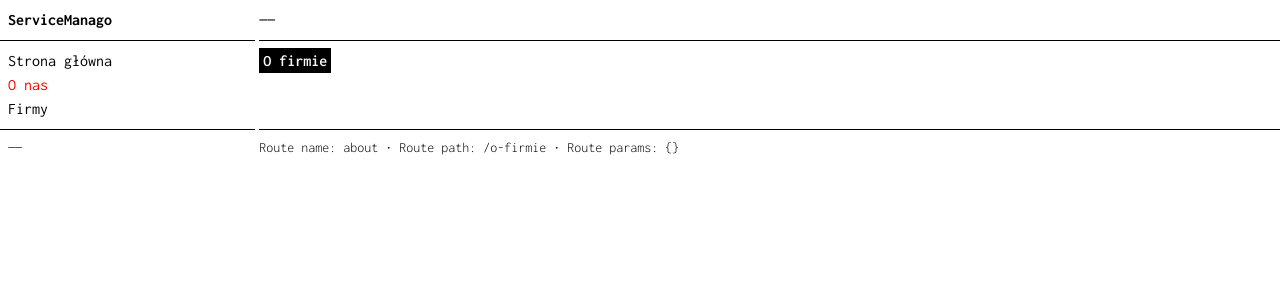
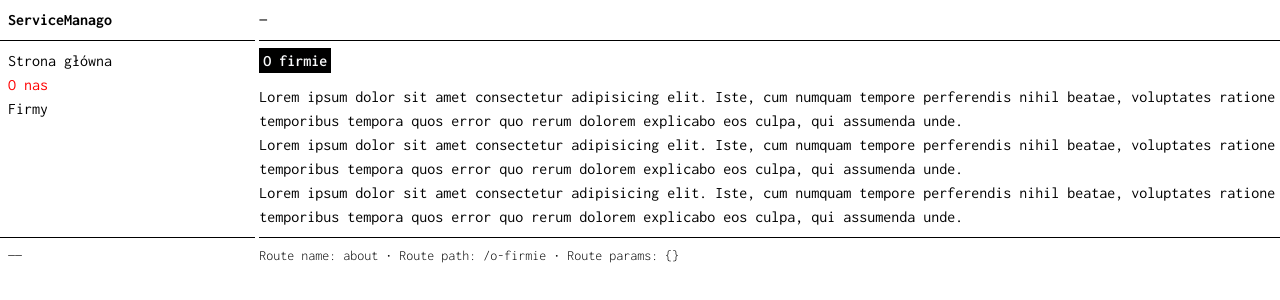
Before and after one commit to KacperMo/ServiceManago-Front, a Vue app in the folder vue/: page /o-firmie in a window 1280 px wide. Shown: the top 300 px of the page. Built offline with nearby package versions, Linux system fonts and the light colour scheme; the HTML template or start-up script is replaced by a standard one.

Commit message:
Add the company show view

```diff
--- a/vue/src/App.vue
+++ b/vue/src/App.vue
@@ -9,7 +9,7 @@ import AppFooter from "@/components/AppFooter.vue";
     <div class="w-1/5 mr-1 p-2 font-bold">
       <RouterLink :to="{ name: 'home' }" class="logo">ServiceManago</RouterLink>
     </div>
-    <div class="w-4/5 py-2">&mdash;&mdash;</div>
+    <div class="w-4/5 py-2">&mdash;</div>
   </div>
   <div class="flex">
     <AppNav />
--- a/vue/src/assets/main.css
+++ b/vue/src/assets/main.css
@@ -1,10 +1,13 @@
-/* @import './base.css'; */
 @tailwind base;
 @tailwind components;
 @tailwind utilities;
 
 body {
   font-family: "Inconsolata", monospace;
+}
+
+a:hover {
+  color: red;
 }
 
 a.logo {
--- a/vue/src/router/index.js
+++ b/vue/src/router/index.js
@@ -19,6 +19,11 @@ const router = createRouter({
       name: "companies.index",
       component: () => import("../views/Company/IndexView.vue"),
     },
+    {
+      path: "/firmy/:id",
+      name: "companies.show",
+      component: () => import("../views/Company/IndexShow.vue"),
+    },
   ],
 });
 
--- a/vue/src/views/AboutView.vue
+++ b/vue/src/views/AboutView.vue
@@ -4,4 +4,19 @@ import HeaderTwo from "@/components/HeaderTwo.vue";
 
 <template>
   <HeaderTwo>O firmie</HeaderTwo>
+  <p>
+    Lorem ipsum dolor sit amet consectetur adipisicing elit. Iste, cum numquam
+    tempore perferendis nihil beatae, voluptates ratione temporibus tempora quos
+    error quo rerum dolorem explicabo eos culpa, qui assumenda unde.
+  </p>
+  <p>
+    Lorem ipsum dolor sit amet consectetur adipisicing elit. Iste, cum numquam
+    tempore perferendis nihil beatae, voluptates ratione temporibus tempora quos
+    error quo rerum dolorem explicabo eos culpa, qui assumenda unde.
+  </p>
+  <p>
+    Lorem ipsum dolor sit amet consectetur adipisicing elit. Iste, cum numquam
+    tempore perferendis nihil beatae, voluptates ratione temporibus tempora quos
+    error quo rerum dolorem explicabo eos culpa, qui assumenda unde.
+  </p>
 </template>
--- /dev/null
+++ b/vue/src/views/Company/IndexShow.vue
@@ -0,0 +1,10 @@
+<script setup>
+import HeaderTwo from "@/components/HeaderTwo.vue";
+</script>
+
+<template>
+  <HeaderTwo>Firma</HeaderTwo>
+  <p>
+    <RouterLink :to="{ name: 'companies.index' }">Powrót</RouterLink>
+  </p>
+</template>
--- a/vue/src/views/Company/IndexView.vue
+++ b/vue/src/views/Company/IndexView.vue
@@ -28,7 +28,12 @@ const { err, collection } = await store.all("http://127.0.0.1:3333/companies");
     <tbody>
       <tr v-for="company in collection" :key="company.id">
         <TableData>{{ company.id }}</TableData>
-        <TableData>{{ company.name }}</TableData>
+        <TableData>
+          <RouterLink
+            :to="{ name: 'companies.show', params: { id: company.id } }"
+            >{{ company.name }}</RouterLink
+          >
+        </TableData>
         <TableData>{{ company.city }}</TableData>
         <TableData>{{ company.phone_number }}</TableData>
         <TableData>{{ company.created_at }}</TableData>
```
Also changed, not shown: vue/src/assets/base.css (added).
